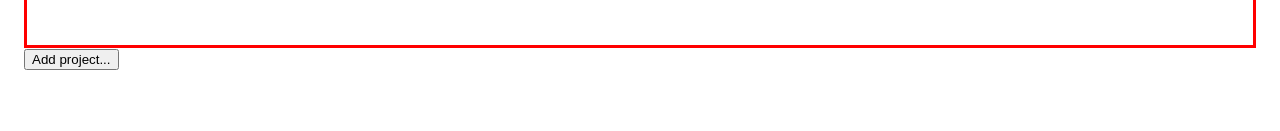
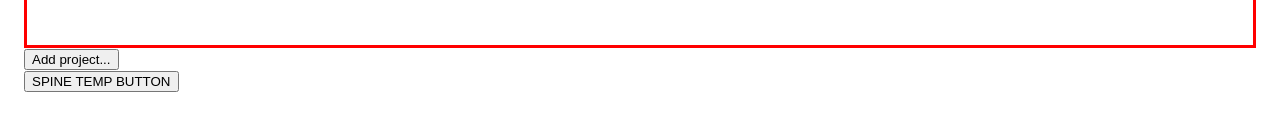
Before and after one commit to sp-enric-delgado/news-builder, a React (Create React App) app: page / in a window 1280 px wide. Shown: the part 241-372 px from the top of the page. Built offline with nearby package versions, Linux system fonts and the light colour scheme; no server answers.

Commit message:
spine section added

```diff
--- a/src/App.js
+++ b/src/App.js
@@ -2,6 +2,7 @@ import React from "react";
 import {Route, Routes} from 'react-router-dom';
 import CanvasSection from "./sections/CanvasSection";
 import ProjectSection from "./sections/ProjectSection";
+import SpineCanvasSection from "./sections/SpineCanvasSection";
 
 function App(){
   return(
@@ -9,6 +10,7 @@ function App(){
       <Routes>
         <Route path="/" exact Component={ProjectSection}/>
         <Route path="/canvas" Component={CanvasSection}/>
+        <Route path="/spineCanvas" Component={SpineCanvasSection}/>
       </Routes>
     </div>
   );
--- a/src/sections/ProjectSection.js
+++ b/src/sections/ProjectSection.js
@@ -10,6 +10,10 @@ function ProjectSection(){
 
     function navigateToCanvas(projectName){
         navigate("/canvas", {state:{projectName}});
+    }
+
+    function navigateToSpineCanvas(){
+        navigate("/spineCanvas");
     }
 
     /* ON APP ENTER, FETCH AND LOAD PROJECTS */
@@ -75,6 +79,10 @@ function ProjectSection(){
                 <button onClick={showModal}>Add project...</button>
             </div>
 
+            <div className="test">
+                <button onClick={() => navigateToSpineCanvas()}>SPINE TEMP BUTTON</button>
+            </div>
+
             {isModalOpen && (
                 <CreateProjectModal setOpenModal={setIsModalOpen} onProjectCreated={handleNewProject}/>
             )}
--- /dev/null
+++ b/src/sections/SpineCanvasSection.js
@@ -0,0 +1,9 @@
+function SpineCanvasSection() {
+    return(
+        <div>
+            <h1>spine canvas</h1>
+        </div>
+    )
+}
+
+export default SpineCanvasSection;
```
